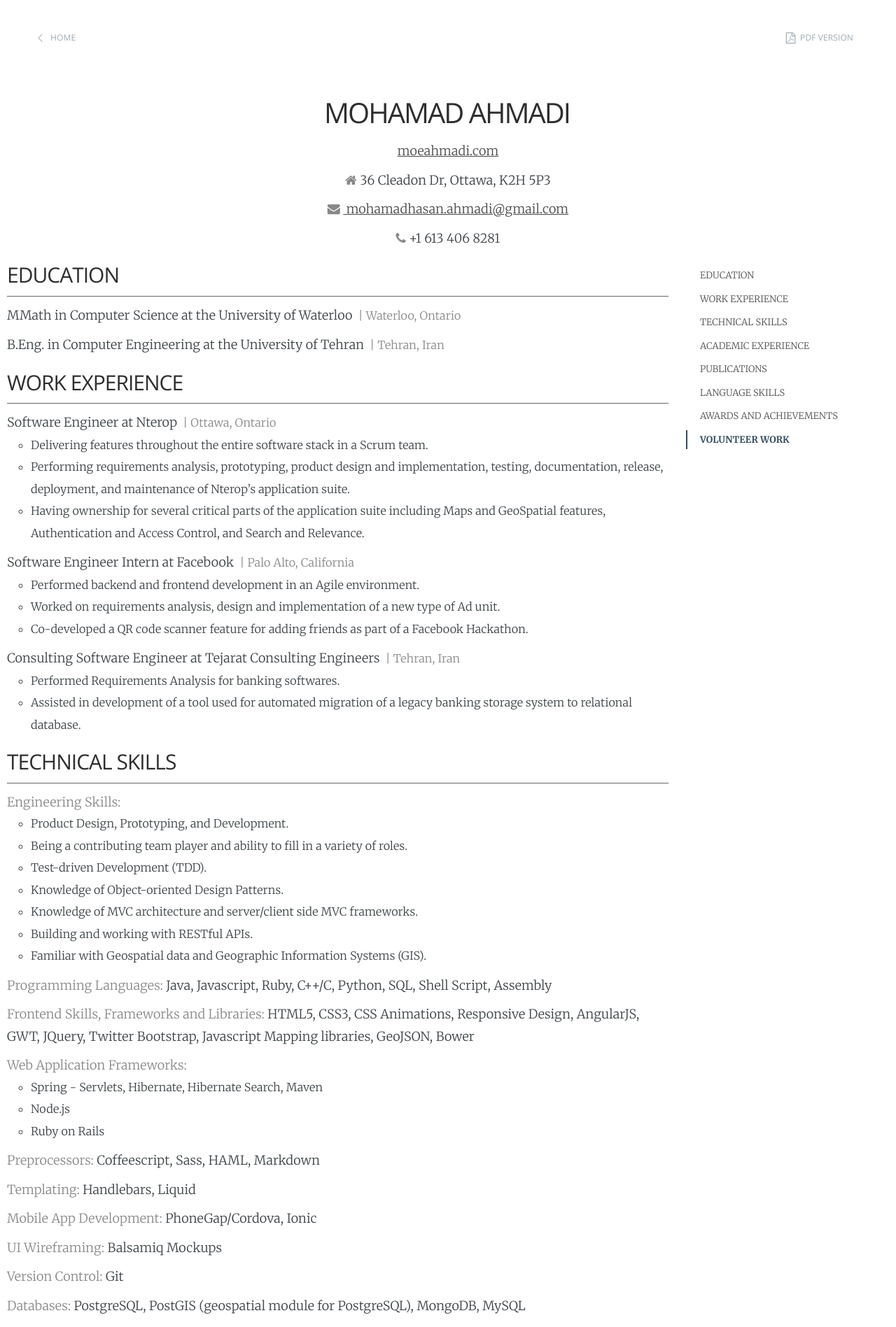
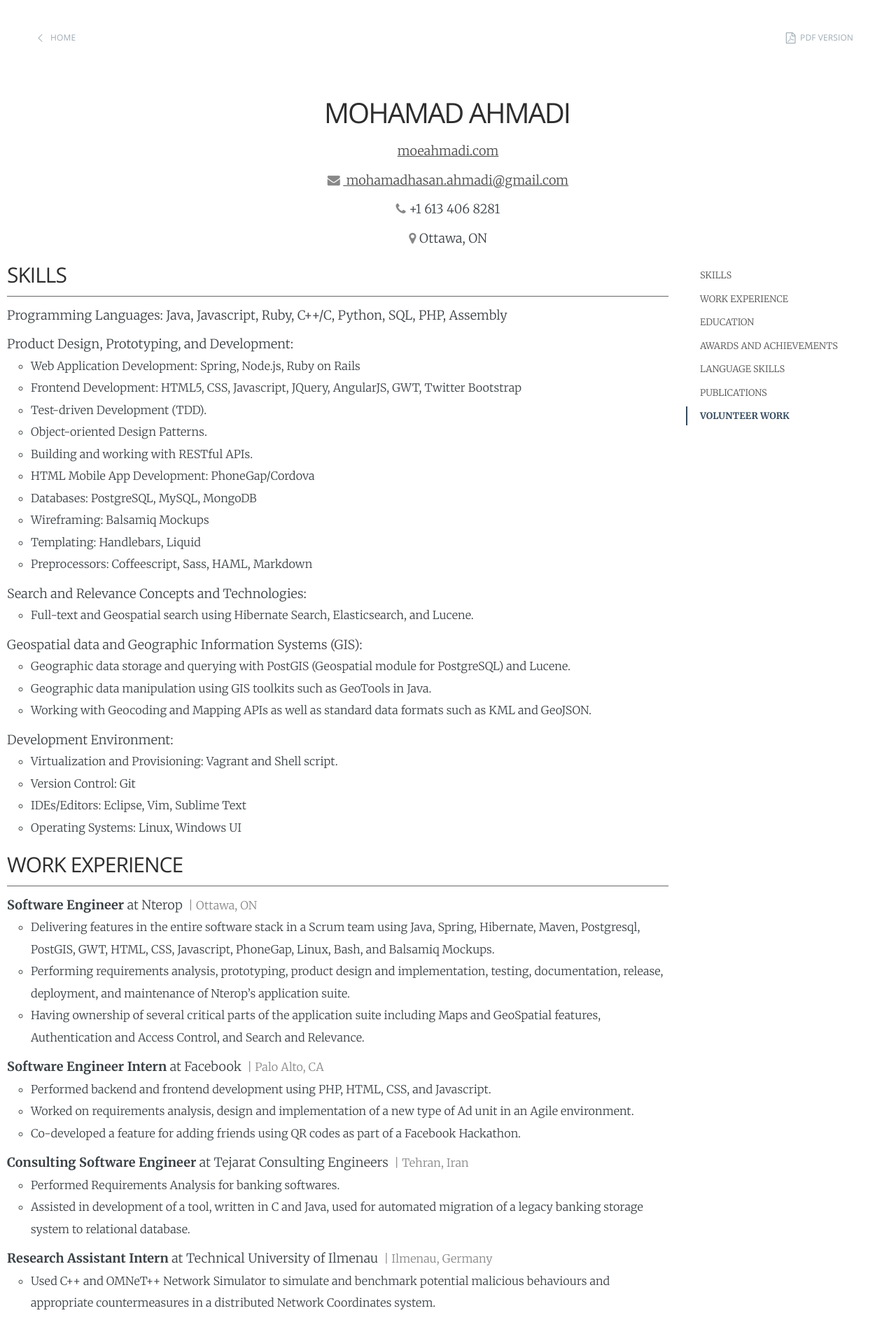
Before and after one commit to mhahmadi/website, a Jekyll site: the page built from resume/index.html, in a window 1280 px wide. Shown: the top 1897 px of the page at 70% size. Built offline with Jekyll 4.4.1, drawn with Linux system fonts in a browser that asks for light colours; some of the changed text lies outside the part shown.

Commit message:
changes to the resume
Signed-off-by: Mohamad Ahmadi <mohamadhasan.ahmadi@gmail.com>

```diff
--- a/_sass/_resume.scss
+++ b/_sass/_resume.scss
@@ -79,18 +79,21 @@
     @extend .heading;
     font-size: 3rem;
   }
+  .header-type {
+    color: #888;
+  }
 
   hr {
     margin: 1rem 0;
     border-color: #666;
   }
 
-  .item-type {
-    color: #888;
-  }
   .item-meta {
     font-size: .9em;
     color: #888;
+  }
+  .item-emphasis {
+    font-weight: 600;
   }
   .item-desc {
     font-size: .9em;
@@ -135,7 +138,7 @@
       font-size: 2rem;
     }
 
-    .header-block .item-type {
+    .header-type {
       display: none;
     }
 
--- a/resume/index.html
+++ b/resume/index.html
@@ -10,29 +10,58 @@
 			<li class="no-list-style">
 				<a href="http://moeahmadi.com" target="_BLANK">moeahmadi.com</a>
 			<li class="no-list-style">
-				<span class="item-type"><i class="fa fa-home"></i></span>&nbsp;36 Cleadon Dr, Ottawa, K2H 5P3
-			</li>
-			<li class="no-list-style">
-				<span class="item-type"><i class="fa fa-envelope"></i></span>&nbsp;<a href=
+				<span class="header-type"><i class="fa fa-envelope"></i></span>&nbsp;<a href=
 				"&#109;&#97;&#105;&#108;&#116;&#111;&#58;&#109;&#111;&#104;&#97;&#109;&#97;&#100;&#104;&#97;&#115;&#97;&#110;&#46;&#97;&#104;&#109;&#97;&#100;&#105;&#64;&#103;&#109;&#97;&#105;&#108;&#46;&#99;&#111;&#109;">
 				&#109;&#111;&#104;&#097;&#109;&#097;&#100;&#104;&#097;&#115;&#097;&#110;&#046;&#097;&#104;&#109;&#097;&#100;&#105;&#064;&#103;&#109;&#097;&#105;&#108;&#046;&#099;&#111;&#109;</a>
 			</li class="no-list-style">
 			<li class="no-list-style">
-				<span class="item-type"><i class="fa fa-phone"></i></span>&nbsp;+1 613 406 8281
+				<span class="header-type"><i class="fa fa-phone"></i></span>&nbsp;+1 613 406 8281
+			</li>
+			<li class="no-list-style">
+				<span class="header-type"><i class="fa fa-map-marker"></i></span>&nbsp;Ottawa, ON
 			</li>
 		</ul>
 	</div>
 	<div class="clearfix">
 		<div class="content-col">
-			<div id="Education" class="content-block">
-				<h2>Education</h2>
+			<div id="Skills" class="content-block">
+				<h2>Skills</h2>
 				<hr>
 				<ul>
-					<li class="no-list-style">
-						MMath in Computer Science at the University of Waterloo&nbsp;<span class="item-meta"><span class="timespan" data-from='2009-09-15' data-to='2012-03-15'></span> | Waterloo, Ontario</span>
+					<li class="no-list-style">Programming Languages: Java, Javascript, Ruby, C++/C, Python, SQL, PHP, Assembly</li>
+					<li class="no-list-style">Product Design, Prototyping, and Development:
+						<ul>
+							<li>Web Application Development: Spring, Node.js, Ruby on Rails</li>
+							<li>Frontend Development: HTML5, CSS, Javascript, JQuery, AngularJS, GWT, Twitter Bootstrap</li>
+							<li>Test-driven Development (TDD).</li>
+							<li>Object-oriented Design Patterns.</li>
+							<li>Building and working with RESTful APIs.</li>
+							<li>HTML Mobile App Development: PhoneGap/Cordova</li>
+							<li>Databases: PostgreSQL, MySQL, MongoDB</li>
+							<li>Wireframing: Balsamiq Mockups</li>
+							<li>Templating: Handlebars, Liquid</li>
+							<li>Preprocessors: Coffeescript, Sass, HAML, Markdown</li>
+						</ul>
 					</li>
-					<li class="no-list-style">
-						B.Eng. in Computer Engineering at the University of Tehran&nbsp;<span class="item-meta"><span class="timespan" data-from='2004-09-15' data-to='2009-02-15'></span> | Tehran, Iran</span>
+					<li class="no-list-style">Search and Relevance Concepts and Technologies:
+						<ul>
+							<li>Full-text and Geospatial search using Hibernate Search, Elasticsearch, and Lucene.</li>
+						</ul>
+					</li>
+					<li class="no-list-style">Geospatial data and Geographic Information Systems (GIS):
+						<ul>
+							<li>Geographic data storage and querying with PostGIS (Geospatial module for PostgreSQL) and Lucene.</li>
+							<li>Geographic data manipulation using GIS toolkits such as GeoTools in Java.</li>
+							<li>Working with Geocoding and Mapping APIs as well as standard data formats such as KML and GeoJSON.</li>
+						</ul>
+					</li>
+					<li class="no-list-style">Development Environment:
+						<ul>
+							<li>Virtualization and Provisioning: Vagrant and Shell script.</li>
+							<li>Version Control: Git</li>
+							<li>IDEs/Editors: Eclipse, Vim, Sublime Text</li>
+							<li>Operating Systems: Linux, Windows UI</li>
+						</ul>
 					</li>
 				</ul>
 			</div>
@@ -42,141 +71,99 @@
 				<hr>
 				<ul>
 					<li class="no-list-style">
-						Software Engineer at Nterop&nbsp;<span class="item-meta"><span class="timespan" data-from='2012-04-15'></span> | Ottawa, Ontario</span>
+						<span class="item-emphasis">Software Engineer</span> at Nterop&nbsp;<span class="item-meta"><span class="timespan" data-from='2012-04-15'></span> | Ottawa, ON</span>
 						<ul>
-							<li>Delivering features throughout the entire software stack in a Scrum team.</li>
+							<li>Delivering features in the entire software stack in a Scrum team using Java, Spring, Hibernate, Maven, Postgresql, PostGIS, GWT, HTML, CSS, Javascript, PhoneGap, Linux, Bash, and Balsamiq Mockups.</li>
 							<li>Performing requirements analysis, prototyping, product design and implementation, testing, documentation, release, deployment, and maintenance of Nterop’s application suite.</li>
-							<li>Having ownership for several critical parts of the application suite including Maps and GeoSpatial features, Authentication and Access Control, and Search and Relevance.</li>
+							<li>Having ownership of several critical parts of the application suite including Maps and GeoSpatial features, Authentication and Access Control, and Search and Relevance.</li>
 						</ul>
 					</li>
 					<li class="no-list-style">
-						Software Engineer Intern at Facebook&nbsp;<span class="item-meta"><span class="timespan" data-from='2011-01-15' data-to='2011-04-15'></span> | Palo Alto, California</span>
+						<span class="item-emphasis">Software Engineer Intern</span> at Facebook&nbsp;<span class="item-meta"><span class="timespan" data-from='2011-01-15' data-to='2011-04-15'></span> | Palo Alto, CA</span>
 						<ul>
-							<li>Performed backend and frontend development in an Agile environment.</li>
-							<li>Worked on requirements analysis, design and implementation of a new type of Ad unit.</li>
-							<li>Co-developed a QR code scanner feature for adding friends as part of a Facebook Hackathon.</li>
+							<li>Performed backend and frontend development using PHP, HTML, CSS, and Javascript.</li>
+							<li>Worked on requirements analysis, design and implementation of a new type of Ad unit in an Agile environment.</li>
+							<li>Co-developed a feature for adding friends using QR codes as part of a Facebook Hackathon.</li>
 						</ul>
 					</li>
 					<li class="no-list-style">
-						Consulting Software Engineer at Tejarat Consulting Engineers&nbsp;<span class="item-meta"><span class="timespan" data-from='2009-02-15' data-to='2009-07-15'></span> | Tehran, Iran</span>
+						<span class="item-emphasis">Consulting Software Engineer</span> at Tejarat Consulting Engineers&nbsp;<span class="item-meta"><span class="timespan" data-from='2009-02-15' data-to='2009-07-15'></span> | Tehran, Iran</span>
 						<ul>
 							<li>Performed Requirements Analysis for banking softwares.</li>
-							<li>Assisted in development of a tool used for automated migration of a legacy banking storage system to relational database.</li>
+							<li>Assisted in development of a tool, written in C and Java, used for automated migration of a legacy banking storage system to relational database.</li>
+						</ul>
+					</li>
+					<li class="no-list-style">
+						<span class="item-emphasis">Research Assistant Intern</span> at Technical University of Ilmenau&nbsp;<span class="item-meta"><span class="timespan" data-from='2008-07-15' data-to='2008-09-15'></span> | Ilmenau, Germany</span>
+						<ul>
+							<li>Used C++ and OMNeT++ Network Simulator to simulate and benchmark potential malicious behaviours and appropriate countermeasures in a distributed Network Coordinates system.</li>
 						</ul>
 					</li>
 				</ul>
 			</div>
 
-			<div id="Technical_Skills" class="content-block">
-				<h2>Technical Skills</h2>
-				<hr>
-				<ul>
-					<li class="no-list-style"><span class="item-type">Engineering Skills:</span>
-						<ul>
-							<li>Product Design, Prototyping, and Development.</li>
-							<li>Being a contributing team player and ability to fill in a variety of roles.</li>
-							<li>Test-driven Development (TDD).</li>
-							<li>Knowledge of Object-oriented Design Patterns.</li>
-							<li>Knowledge of MVC architecture and server/client side MVC frameworks.</li>
-							<li>Building and working with RESTful APIs.</li>
-							<li>Familiar with Geospatial data and Geographic Information Systems (GIS).</li>
-						</ul>
-					</li>
-					<li class="no-list-style"><span class="item-type">Programming Languages:</span>&nbsp;Java, Javascript, Ruby, C++/C, Python, SQL, Shell Script, Assembly</li>
-					<li class="no-list-style"><span class="item-type">Frontend Skills, Frameworks and Libraries:</span>&nbsp;HTML5, CSS3, CSS Animations, Responsive Design, AngularJS, GWT, JQuery, Twitter Bootstrap, Javascript Mapping libraries, GeoJSON, Bower</li>
-					<li class="no-list-style"><span class="item-type">Web Application Frameworks:</span>
-						<ul>
-							<li>Spring - Servlets, Hibernate, Hibernate Search, Maven</li>
-							<li>Node.js</li>
-							<li>Ruby on Rails</li>
-						</ul>
-					</li>
-					<li class="no-list-style"><span class="item-type">Preprocessors:</span>&nbsp;Coffeescript, Sass, HAML, Markdown</li>
-					<li class="no-list-style"><span class="item-type">Templating:</span>&nbsp;Handlebars, Liquid</li>
-					<li class="no-list-style"><span class="item-type">Mobile App Development:</span>&nbsp;PhoneGap/Cordova, Ionic</li>
-					<li class="no-list-style"><span class="item-type">UI Wireframing:</span>&nbsp;Balsamiq Mockups</li>
-					<li class="no-list-style"><span class="item-type">Version Control:</span>&nbsp;Git</li>
-					<li class="no-list-style"><span class="item-type">Databases:</span>&nbsp;PostgreSQL, PostGIS (geospatial module for PostgreSQL), MongoDB, MySQL</li>
-					<li class="no-list-style"><span class="item-type">Search Engines:</span>&nbsp;Lucene, Elasticsearch</li>
-					<li class="no-list-style"><span class="item-type">IDEs/Editors:</span>&nbsp;Eclipse, Vim, Sublime Text</li>
-					<li class="no-list-style"><span class="item-type">Operating Systems:</span>&nbsp;Linux, Windows</li>
-					<li class="no-list-style"><span class="item-type">Hardware Programming:</span>&nbsp;Modelsim, Quartus, Verilog</li>
-					<li class="no-list-style"><span class="item-type">Simulators:</span>&nbsp;OPNET, OMNet++</li>
-				</ul>
-			</div>
-
-			<div id="Academic_Experience" class="content-block">
-				<h2>Academic Experience</h2>
+			<div id="Education" class="content-block">
+				<h2>Education</h2>
 				<hr>
 				<ul>
 					<li class="no-list-style">
-						Research Assistant at Information Retrieval Lab at University of Waterloo&nbsp;<span class="item-meta"><span class="timespan" data-from='2009-09-15' data-to='2012-03-15'></span> | Waterloo, Ontario</span>
+						<span class="item-emphasis">MMath in Computer Science</span> at the University of Waterloo&nbsp;<span class="item-meta"><span class="timespan" data-from='2009-09-15' data-to='2012-03-15'></span> | Waterloo, ON</span>
 						<br>
-						<span class="item-desc">My research was focused on statistical and unsupervised approaches to Natural Language Processing and Information Extraction:</span>
+						<span class="item-desc">As a member of the Information Retrieval Lab, my research was focused on statistical and unsupervised approaches to Natural Language Processing and Information Extraction:</span>
 						<ul>
-							<li>Developed a system to automatically discover favorable and unfavorable aspects of a restaurant based on customer reviews.</li>
+							<li>Developed a learning agent in Python to automatically extract favorable and unfavorable aspects of a restaurant from customer reviews given a small set of dish names.</li>
 							<li>Modeled a POMDP decision making agent for Insulin Therapy.</li>
 							<li>Participated in Named Entity Recognition track of Text Retrieval Conference (TREC).</li>
 						</ul>
 					</li>
 					<li class="no-list-style">
-						Research Assistant Intern at Technical University of Ilmenau&nbsp;<span class="item-meta"><span class="timespan" data-from='2008-07-15' data-to='2008-09-15'></span> | Ilmenau, Germany</span>
+						<span class="item-emphasis">B.Eng. in Computer Engineering</span> at the University of Tehran&nbsp;<span class="item-meta"><span class="timespan" data-from='2004-09-15' data-to='2009-02-15'></span> | Tehran, Iran</span>
+						<br>
+						<span class="item-desc">Developed a strong foundation in computer science and a broad understanding of software engineering, its tools and methodologies through a world-class curriculum and numerous projects:</span>
 						<ul>
-							<li>Simulated potential malicious behaviours and designed and benchmarked appropriate countermeasures in a specific Network Coordinates system.</li>
+							<li>Implemented an e-commerce website with inventory and order management using Struts2, Hibernate, JSP, and Ajax.</li>
+							<li>Developed a mini database in Java supporting common SQL commands, locking, hashing, and B+tree indexing.</li>
+							<li>Implemented a full compiler in Java for a java-like OO programming language.</li>
+							<li>Implemented a GUI FTP Client and Server, covering common FTP commands using Java and Swing.</li>
+							<li>Implemented the complete TCP Protocol over UDP in java.</li>
+							<li>Implemented a Remote Shell using Remote Procedure Call (RPC) in Java.</li>
+							<li>Developed a data Compression/Decompression software based on Huffman Algorithm in C++.</li>
+							<li>Developed a 2D multiplayer strategy game in C++.</li>
 						</ul>
-					</li>
-					<li class="no-list-style">
-						Research Assistant at Database Lab at University of Tehran&nbsp;<span class="item-meta"><span class="timespan" data-from='2007-06-15' data-to='2008-06-15'></span> | Tehran, Iran</span>
-						<br>
-						<span class="item-desc">Collaborated in a number of projects on Data Mining, Information Retrieval, and Text Classification:</span>
+						<span class="item-desc">As a member of the Database Lab, collaborated in a number of projects on Data Mining, Information Retrieval, and Text Classification:</span>
 						<ul>
-							<li>Improved an Ant Colony optimization algorithm to more effectively detect trends in spatial Databases.</li>
+							<li>Improved an Ant Colony optimization algorithm for the task of detecting trends in spatial Databases.</li>
 							<li>Assisted in development of a standard Persian text corpus and used it to benchmark various text classification algorithms on Persian text.</li>
-							<li>Implemented and evaluated different Query Expansion (Refinement) methods on the Lucene search engine.</li>
+							<li>Implemented and evaluated different Query Expansion methods on Lucene search engine.</li>
 							<li>Attended the Cross Language Evaluation Forum (CLEF) competitions.</li>
 						</ul>
 					</li>
-					<li class="no-list-style">
-						Computer Engineering Undergraduate Experience at University of Tehran&nbsp;<span class="item-meta"><span class="timespan" data-from='2004-09-15' data-to='2009-02-15'></span> | Tehran, Iran</span>
-						<br>
-						<span class="item-desc">Developed a strong foundation in computer science and a broad understanding of software engineering, its tools and methodologies through a world class curriculum; and by undertaking numerous projects in groups or individually:</span>
-						<ul>
-							<li>Implemented an e-commerce website with inventory and transaction management using JSP and Ajax.</li>
-							<li>Developed a mini RDBMS supporting common SQL commands, locking, hashing, and B+tree indexing.</li>
-							<li>Implemented a full compiler for a java-like OO programming language.</li>
-							<li>Implemented an FTP Client and Server with GUI, covering common FTP commands.</li>
-							<li>Implemented the complete TCP Protocol over UDP.</li>
-							<li>Implemented a Remote Shell using Remote Procedure Call (RPC).</li>
-							<li>Developed a data Compression/Decompression software based on Huffman Algorithm.</li>
-							<li>Developed a 2D multiplayer strategy game in C++.</li>
-						</ul>
-					</li>
 				</ul>
+			</div>
+
+			<div id="Awards_and_Achievements" class="content-block">
+				<h2>Awards and Achievements</h2>
+				<hr>
+				<ul>
+					<li class="no-list-style">University of Waterloo Graduate Student Entrance Award&nbsp;<span class="item-meta">2009-2011</li>
+					<li class="no-list-style">Graduated as the 5th top student among over 100 Computer Engineering students.&nbsp;<span class="item-meta">2009</span></li>
+					<li class="no-list-style">University of Tehran's Faculty of Engineering Award for the highest yearly GPA.&nbsp;<span class="item-meta">2008</span></li>
+					<li class="no-list-style">Ranked 230th in nationwide university entrance exam among over 400000 participants.&nbsp;<span class="item-meta">2004</span></li>
+				</ul>
+			</div>
+
+			<div id="Language_Skills" class="content-block">
+				<h2>Language Skills</h2>
+				<hr>
+				<p>English (Native fluency), Persian (Native), Portuguese (Learning)</p>
 			</div>
 
 			<div id="Publications" class="content-block">
 				<h2>Publications</h2>
 				<hr>
 				<ul>
-					<li>Enhanced AntTrend: A Powerful Spatial Trend Detector, M. H. Ahmadi, C. Lucas, Bachelor Thesis, School of ECE, University of Tehran, Feb. 2009.</li>
-					<li> Farsi Text Classification Using N-grams and Knn Algorithm, A Comparative Study, B. Bina, M. H. Ahmadi*, M. Rahgozar, Proceedings of the 2008 International Conference on Data Mining (DMIN'08), July 2008, Volume II, 385-390. (*: corresponding Author)</li>
-				</ul>
-			</div>
-
-			<div id="Language_Skills" class="content-block">
-				<h2>Language Skills</h2>
-				<hr>
-				<p>English (Fluent), Persian (Native), Portuguese (Learning)</p>
-			</div>
-
-			<div id="Awards_and_Achievements" class="content-block">
-				<h2>Awards and Achievements</h2>
-				<hr>
-				<ul>
-					<li>University of Waterloo Graduate Student Entrance Award&nbsp;<span class="item-meta">2009-2011</li>
-					<li>Graduated as the 5th top student among over 100 Computer Engineering students.&nbsp;<span class="item-meta">2009</span></li>
-					<li>University of Tehran's Faculty of Engineering Award for the highest yearly GPA.&nbsp;<span class="item-meta">2008</span></li>
-					<li>Ranked 230th in nationwide university entrance exam among over 400000 participants.&nbsp;<span class="item-meta">2004</span></li>
+					<li class="no-list-style">Enhanced AntTrend: A Powerful Spatial Trend Detector, M. H. Ahmadi, C. Lucas, Bachelor Thesis, School of ECE, University of Tehran, Feb. 2009.</li>
+					<li class="no-list-style">Farsi Text Classification Using N-grams and Knn Algorithm, A Comparative Study, B. Bina, M. H. Ahmadi*, M. Rahgozar, Proceedings of the 2008 International Conference on Data Mining (DMIN'08), July 2008, Volume II, 385-390. (*: corresponding Author)</li>
 				</ul>
 			</div>
 
@@ -188,13 +175,12 @@
 		</div>
 		<div class="nav-col">
 			<ul class="nav">
+				<li><a href="#Skills">Skills</a></li>
+				<li><a href="#Work_Experience">Work Experience</a></li>
 				<li><a href="#Education">Education</a></li>
-				<li><a href="#Work_Experience">Work Experience</a></li>
-				<li><a href="#Technical_Skills">Technical Skills</a></li>
-				<li><a href="#Academic_Experience">Academic Experience</a></li>
+				<li><a href="#Awards_and_Achievements">Awards and Achievements</a></li>
+				<li><a href="#Language_Skills">Language Skills</a></li>
 				<li><a href="#Publications">Publications</a></li>
-				<li><a href="#Language_Skills">Language Skills</a></li>
-				<li><a href="#Awards_and_Achievements">Awards and Achievements</a></li>
 				<li><a href="#Volunteer_Work">Volunteer Work</a></li>
 			</ul>
 		</div>
```
Also changed, not shown: 1 other file.
